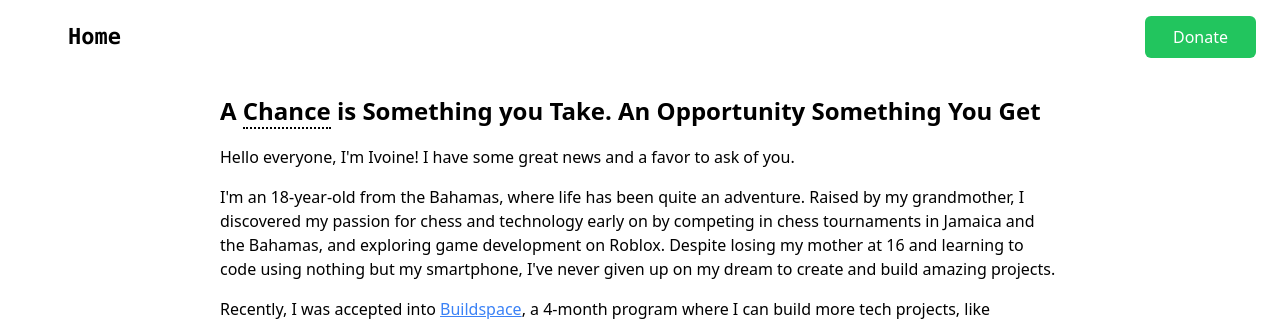
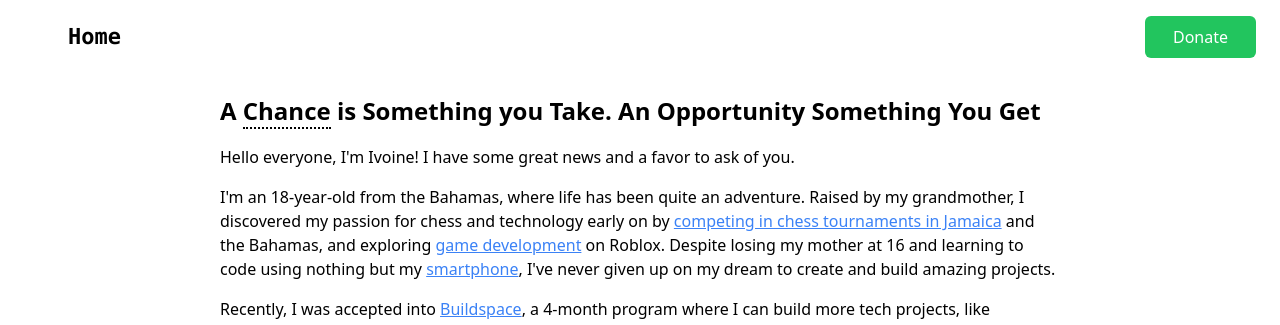
Before and after one commit to ivoinestrachan/mysite, a Next.js app: page /sponsor in a window 1280 px wide. Shown: the top 325 px of the page. Built offline with nearby package versions, Linux system fonts and the light colour scheme; no server answers.

Commit message:
adding more links

```diff
--- a/pages/sponsor.tsx
+++ b/pages/sponsor.tsx
@@ -3,19 +3,17 @@ import Link from "next/link";
 import { useEffect, useRef, useState } from "react";
 import Donations from "../components/donation";
 import Head from "next/head";
-import santa from "../public/assets/santa.svg"
+import santa from "../public/assets/santa.svg";
 import Marquee from "react-fast-marquee";
-import useSound from 'use-sound';
+import useSound from "use-sound";
 const sponsor = () => {
   const [donations, setDonations] = useState([]);
 
-  const [play, { stop }] = useSound('/assets/hoho.mp3');
+  const [play, { stop }] = useSound("/assets/hoho.mp3");
 
   const toggleAudio = () => {
     play();
-
   };
-
 
   useEffect(() => {
     fetch("https://bank.hackclub.com/api/v3/organizations/ivoine/donations")
@@ -46,8 +44,8 @@ const sponsor = () => {
   const [data, setData] = useState({
     intro:
       "Hello everyone, I'm Ivoine! I have some great news and a favor to ask of you.",
-    secintro:
-      "I'm an 18-year-old from the Bahamas, where life has been quite an adventure. Raised by my\ngrandmother, I discovered my passion for chess and technology early on by competing in chess\ntournaments in Jamaica and the Bahamas, and exploring game development on Roblox.\nDespite losing my mother at 16 and learning to code using nothing but my smartphone, I've never\ngiven up on my dream to create and build amazing projects.",
+    //  secintro:
+    //   "I'm an 18-year-old from the Bahamas, where life has been quite an adventure. Raised by my\ngrandmother, I discovered my passion for chess and technology early on by competing in chess\ntournaments in Jamaica and the Bahamas, and exploring game development on Roblox.\nDespite losing my mother at 16 and learning to code using nothing but my smartphone, I've never\ngiven up on my dream to create and build amazing projects.",
 
     images: [
       {
@@ -100,10 +98,42 @@ const sponsor = () => {
 
       <div className="space-y-4  sm:px-[220px] px-4 mt-10 text-[16px]">
         <div className="font-bold text-[24px]">
-          A <span className="border-b-2 border-dotted border-black" data-tooltip="take a chance on me">Chance</span> is Something you Take. An Opportunity Something You Get
+          A{" "}
+          <span
+            className="border-b-2 border-dotted border-black"
+            data-tooltip="take a chance on me"
+          >
+            Chance
+          </span>{" "}
+          is Something you Take. An Opportunity Something You Get
         </div>
         <div>{data.intro}</div>
-        <div>{data.secintro}</div>
+        <div>
+          I'm an 18-year-old from the Bahamas, where life has been quite an
+          adventure. Raised by my grandmother, I discovered my passion for chess
+          and technology early on by{" "}
+          <a href="http://www.bahamaschessfederation.org/carifta-2017.html"
+           className="text-blue-500 underline"
+          >
+            competing in chess tournaments in Jamaica
+          </a>{" "}
+          and the Bahamas, and exploring{" "}
+          <a href="https://www.youtube.com/watch?v=zVa_q7CwKRg"
+           className="text-blue-500 underline"
+          >
+            game development
+          </a>{" "}
+          on Roblox. Despite losing my mother at 16 and learning to code using
+          nothing but my{" "}
+          <a
+            href="https://www.youtube.com/watch?v=6iqCR_ndnVk"
+className="text-blue-500 underline"
+          >
+            smartphone
+          </a>
+          , I've never given up on my dream to create and build amazing
+          projects.
+        </div>
 
         <div>
           Recently, I was accepted into{" "}
@@ -115,10 +145,16 @@ const sponsor = () => {
           <a href="https://sinerider.com" className="text-blue-500 underline">
             Sinerider
           </a>{" "}
-          and <a href="https://github.com/ivoinestrachan/cotton-candy-dryer#readme" className="text-blue-500 underline">turning a dryer into a cotton candy machine!</a> This program is a
-          stepping stone towards a brighter future in tech - and many have told
-          me that proving myself here could open doors to exciting job
-          opportunities.
+          and{" "}
+          <a
+            href="https://github.com/ivoinestrachan/cotton-candy-dryer#readme"
+            className="text-blue-500 underline"
+          >
+            turning a dryer into a cotton candy machine!
+          </a>{" "}
+          This program is a stepping stone towards a brighter future in tech -
+          and many have told me that proving myself here could open doors to
+          exciting job opportunities.
         </div>
         <div>
           <div className="flex items-center gap-4 flex-wrap  sm:justify-start justify-center mt-2">
@@ -186,11 +222,17 @@ const sponsor = () => {
       </div>
 
       <div className="fixed bottom-0 w-full">
-      <Marquee play={true} speed={60} loop={100} direction="right" >
-        <Image src={santa} alt="santa" width={300} height={300} onClick={toggleAudio} className="cursor-pointer"/>
+        <Marquee play={true} speed={60} loop={100} direction="right">
+          <Image
+            src={santa}
+            alt="santa"
+            width={300}
+            height={300}
+            onClick={toggleAudio}
+            className="cursor-pointer"
+          />
         </Marquee>
       </div>
-
     </div>
   );
 };
```
